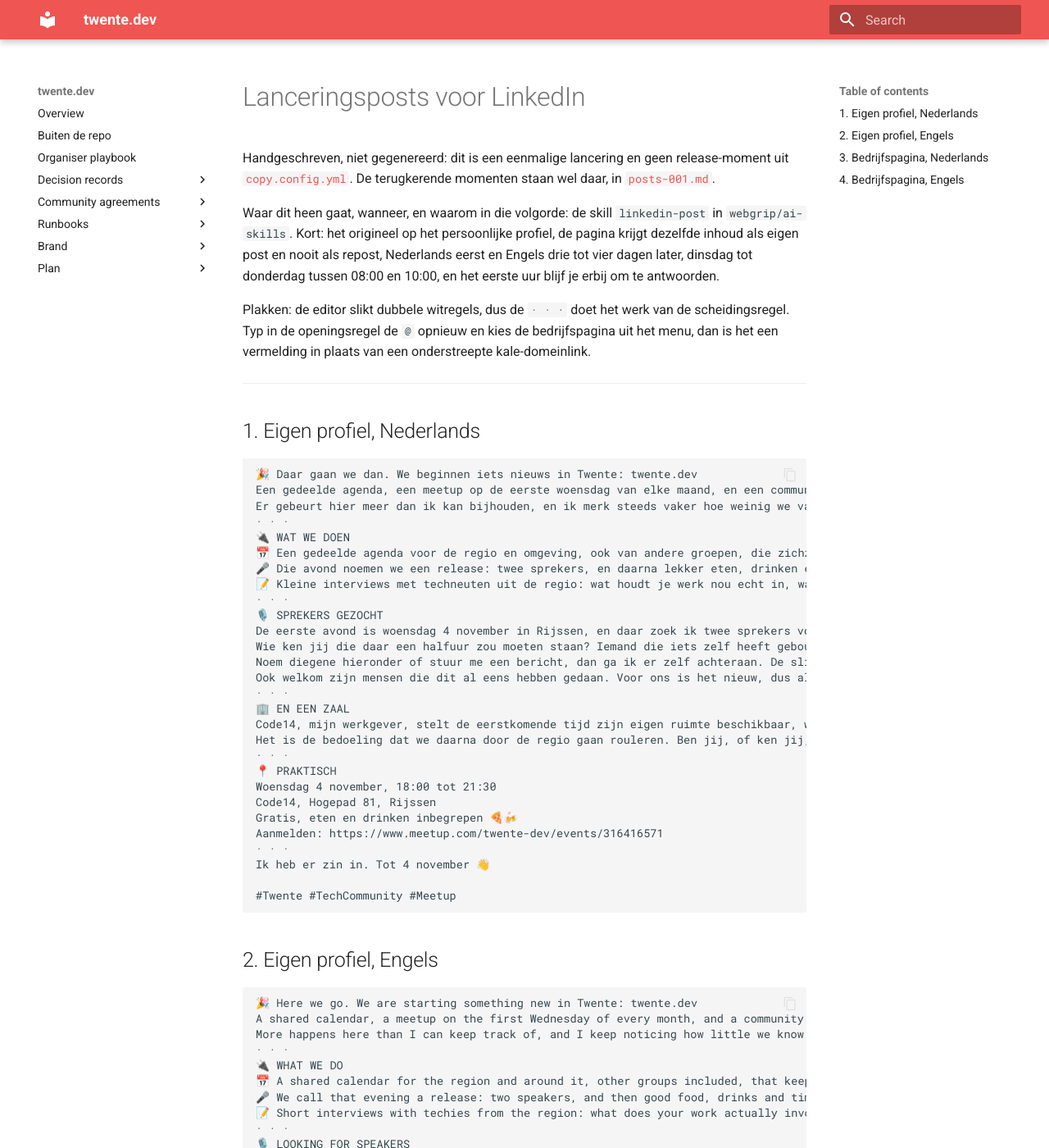
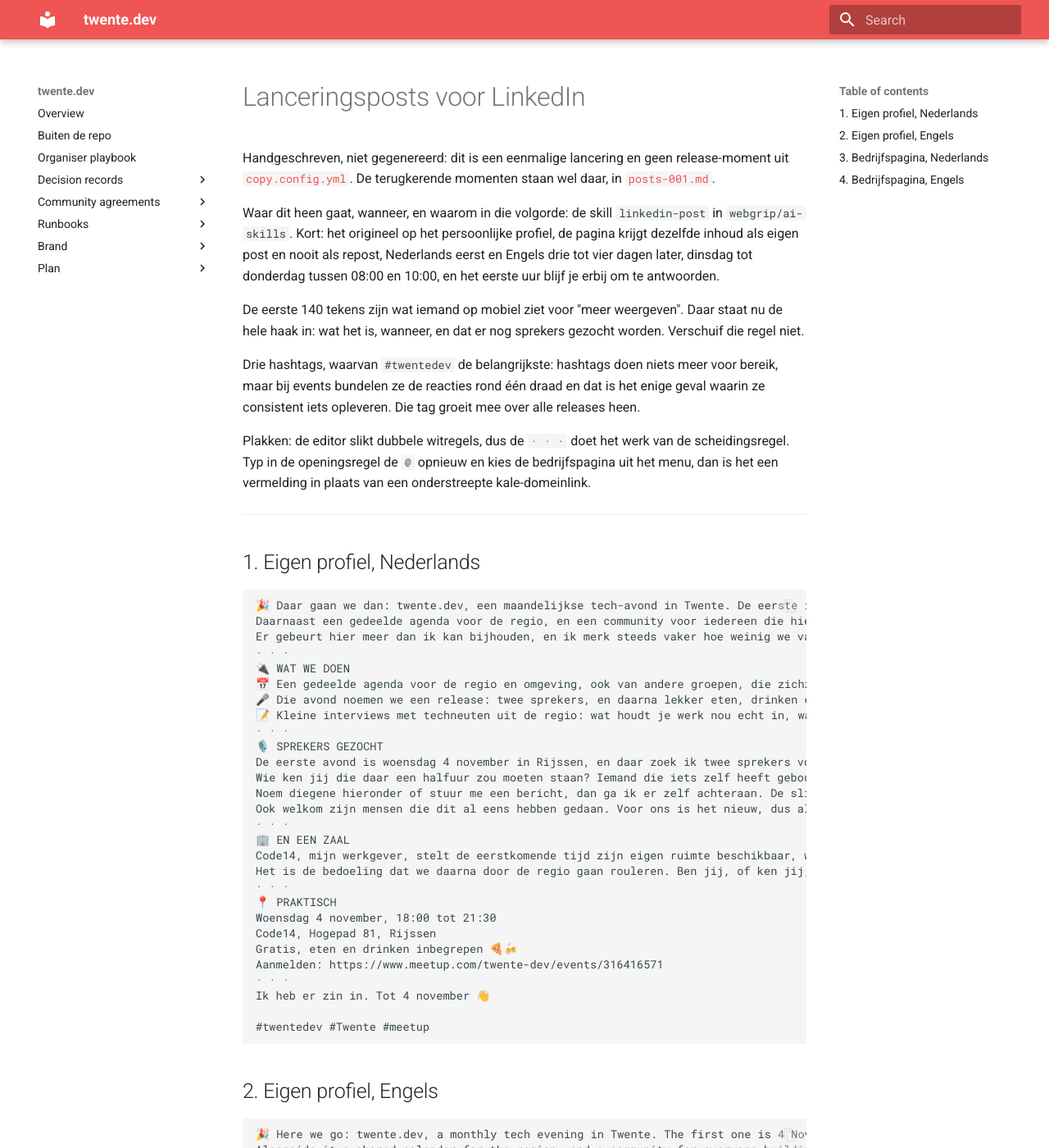
Before and after one commit to webgrip/twente.dev, an MkDocs documentation site: the page built from docs/brand/copy/posts-lancering.md, in a window 1280 px wide and 1400 px high. Shown: the whole window at 82% size. Built offline with MkDocs 1.6.1 and Material for MkDocs 9.7.7, drawn with Linux system fonts in a browser that asks for light colours; some of the changed text lies outside the part shown.

Commit message:
content(copy): de haak staat nu boven de vouw
De eerste 140 tekens zijn wat iemand op mobiel ziet voor "meer weergeven", en daar stond
alleen dat er iets nieuws is plus een opsomming die nog liep. Geen reden om door te
tikken, terwijl leestijd het zwaarste ranksignaal is. Nu past de hele haak erin: wat het
is, wanneer, en dat er nog twee sprekers gezocht worden.

De hashtags zijn `#twentedev #Twente #meetup` geworden. Hashtags doen niets meer voor
bereik, en de metingen over wel of niet gebruiken spreken elkaar tegen (5 tot 10 procent
beter zonder, tegenover 12,6 procent meer interactie mee). Bij events is er wel een
consistente uitzondering, omdat ze de reacties rond één draad bundelen; `#twentedev`
groeit bovendien mee over alle releases.

Co-Authored-By: Claude Opus 5 (1M context) <noreply@anthropic.com>

````diff
--- a/docs/brand/copy/posts-lancering.md
+++ b/docs/brand/copy/posts-lancering.md
@@ -10,6 +10,14 @@ dezelfde inhoud als eigen post en nooit als repost, Nederlands eerst en Engels d
 vier dagen later, dinsdag tot donderdag tussen 08:00 en 10:00, en het eerste uur blijf je
 erbij om te antwoorden.
 
+De eerste 140 tekens zijn wat iemand op mobiel ziet voor "meer weergeven". Daar staat nu de
+hele haak in: wat het is, wanneer, en dat er nog sprekers gezocht worden. Verschuif die regel
+niet.
+
+Drie hashtags, waarvan `#twentedev` de belangrijkste: hashtags doen niets meer voor bereik,
+maar bij events bundelen ze de reacties rond één draad en dat is het enige geval waarin ze
+consistent iets opleveren. Die tag groeit mee over alle releases heen.
+
 Plakken: de editor slikt dubbele witregels, dus de `· · ·` doet het werk van de
 scheidingsregel. Typ in de openingsregel de `@` opnieuw en kies de bedrijfspagina uit het
 menu, dan is het een vermelding in plaats van een onderstreepte kale-domeinlink.
@@ -19,8 +27,8 @@ menu, dan is het een vermelding in plaats van een onderstreepte kale-domeinlink.
 ## 1. Eigen profiel, Nederlands
 
 ```
-🎉 Daar gaan we dan. We beginnen iets nieuws in Twente: twente.dev
-Een gedeelde agenda, een meetup op de eerste woensdag van elke maand, en een community voor iedereen die in en rondom Twente technologie bouwt.
+🎉 Daar gaan we dan: twente.dev, een maandelijkse tech-avond in Twente. De eerste is 4 november, en ik zoek er nog twee sprekers voor.
+Daarnaast een gedeelde agenda voor de regio, en een community voor iedereen die hier technologie bouwt.
 Er gebeurt hier meer dan ik kan bijhouden, en ik merk steeds vaker hoe weinig we van elkaars werk weten. Je komt vooral de mensen tegen met wie je toch al werkt, of die toevallig in dezelfde stack zitten. Dat kan leuker.
 · · ·
 🔌 WAT WE DOEN
@@ -46,14 +54,14 @@ Aanmelden: https://www.meetup.com/twente-dev/events/316416571
 · · ·
 Ik heb er zin in. Tot 4 november 👋
 
-#Twente #TechCommunity #Meetup
+#twentedev #Twente #meetup
 ```
 
 ## 2. Eigen profiel, Engels
 
 ```
-🎉 Here we go. We are starting something new in Twente: twente.dev
-A shared calendar, a meetup on the first Wednesday of every month, and a community for everyone building technology in and around Twente.
+🎉 Here we go: twente.dev, a monthly tech evening in Twente. The first one is 4 November, and I am still looking for two speakers.
+Alongside it a shared calendar for the region, and a community for everyone building technology here.
 More happens here than I can keep track of, and I keep noticing how little we know about each other's work. You mainly run into the people you already work with, or who happen to use the same stack. That could be more fun.
 · · ·
 🔌 WHAT WE DO
@@ -79,13 +87,14 @@ Sign up: https://www.meetup.com/twente-dev/events/316416571
 · · ·
 Looking forward to it. See you on 4 November 👋
 
-#Twente #TechCommunity #Meetup
+#twentedev #Twente #meetup
 ```
 
 ## 3. Bedrijfspagina, Nederlands
 
 ```
-🎉 Vanaf vandaag bestaat twente.dev: een gedeelde agenda, een meetup op de eerste woensdag van elke maand, en een community voor iedereen die in en rondom Twente technologie bouwt.
+🎉 Vanaf vandaag bestaat twente.dev: een maandelijkse tech-avond in Twente. De eerste is 4 november, en we zoeken er nog twee sprekers voor.
+Daarnaast een gedeelde agenda voor de regio, en een community voor iedereen die hier technologie bouwt.
 Er gebeurt hier meer dan één mens kan bijhouden, en we weten verrassend weinig van elkaars werk. Je komt vooral de mensen tegen met wie je toch al werkt, of die toevallig in dezelfde stack zitten. Dat kan leuker.
 · · ·
 🔌 WAT WE DOEN
@@ -111,13 +120,14 @@ Aanmelden: https://www.meetup.com/twente-dev/events/316416571
 · · ·
 We hebben er zin in. Tot 4 november 👋
 
-#Twente #TechCommunity #Meetup
+#twentedev #Twente #meetup
 ```
 
 ## 4. Bedrijfspagina, Engels
 
 ```
-🎉 As of today, twente.dev exists: a shared calendar, a meetup on the first Wednesday of every month, and a community for everyone building technology in and around Twente.
+🎉 As of today, twente.dev exists: a monthly tech evening in Twente. The first one is 4 November, and we are still looking for two speakers.
+Alongside it a shared calendar for the region, and a community for everyone building technology here.
 More happens here than one person can keep track of, and we know surprisingly little about each other's work. You mainly run into the people you already work with, or who happen to use the same stack. That could be more fun.
 · · ·
 🔌 WHAT WE DO
@@ -143,5 +153,5 @@ Sign up: https://www.meetup.com/twente-dev/events/316416571
 · · ·
 Looking forward to it. See you on 4 November 👋
 
-#Twente #TechCommunity #Meetup
+#twentedev #Twente #meetup
 ```
````
